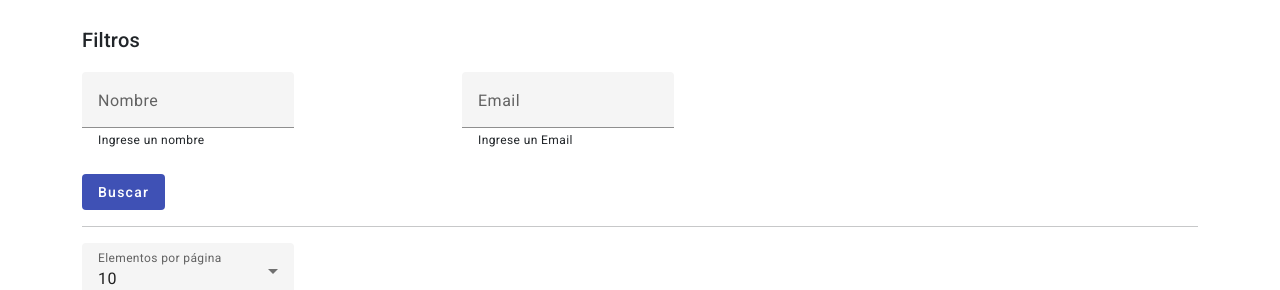
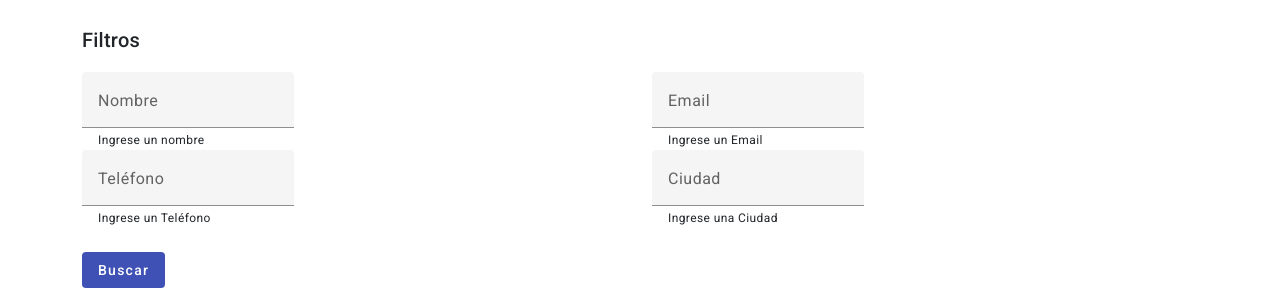
Before and after one commit to elagunam/capi-PT-frontend, an Angular app: page / in a window 1280 px wide. Shown: the top 290 px of the page. Built offline with nearby package versions, Linux system fonts and the light colour scheme; no server answers.

Commit message:
add: city filter

```diff
--- a/src/app/pages/contacts/contacts.component.html
+++ b/src/app/pages/contacts/contacts.component.html
@@ -7,21 +7,36 @@
         </div>
       </div>
       <div class="row">
-        <div class="col-md-4">
+        <div class="col-md-6">
           <mat-form-field appearance="fill">
             <mat-label>Nombre</mat-label>
             <input matInput formControlName="fullname" placeholder="Nombre">
             <mat-hint>Ingrese un nombre</mat-hint>
           </mat-form-field>
         </div>
-        <div class="col-md-4">
+        <div class="col-md-6">
           <mat-form-field appearance="fill">
             <mat-label>Email</mat-label>
             <input matInput formControlName="email" placeholder="Email">
             <mat-hint>Ingrese un Email</mat-hint>
           </mat-form-field>
         </div>
+        <div class="col-md-6">
+          <mat-form-field appearance="fill">
+            <mat-label>Teléfono</mat-label>
+            <input matInput maxlength="10" formControlName="phone_number" placeholder="Teléfono">
+            <mat-hint>Ingrese un Teléfono</mat-hint>
+          </mat-form-field>
+        </div>
+        <div class="col-md-6">
+          <mat-form-field appearance="fill">
+            <mat-label>Ciudad</mat-label>
+            <input matInput formControlName="city" placeholder="Ciudad">
+            <mat-hint>Ingrese una Ciudad</mat-hint>
+          </mat-form-field>
+        </div>
       </div>
+
       <div class="row mt-4">
         <div class="col-md-4 float-end">
           <button type="submit" mat-flat-button [disabled]="filtersForm.invalid" color="primary">Buscar</button>
--- a/src/app/pages/contacts/contacts.component.ts
+++ b/src/app/pages/contacts/contacts.component.ts
@@ -44,7 +44,9 @@ export class ContactsComponent implements OnInit {
 
   filtersForm: FormGroup = this.fb.group({
     fullname: [null],
-    email: [null, [Validators.email]]
+    email: [null, [Validators.email]],
+    phone_number: [null, [Validators.pattern('[- +()0-9]+')]],
+    city: [null],
   });
 
 
```
